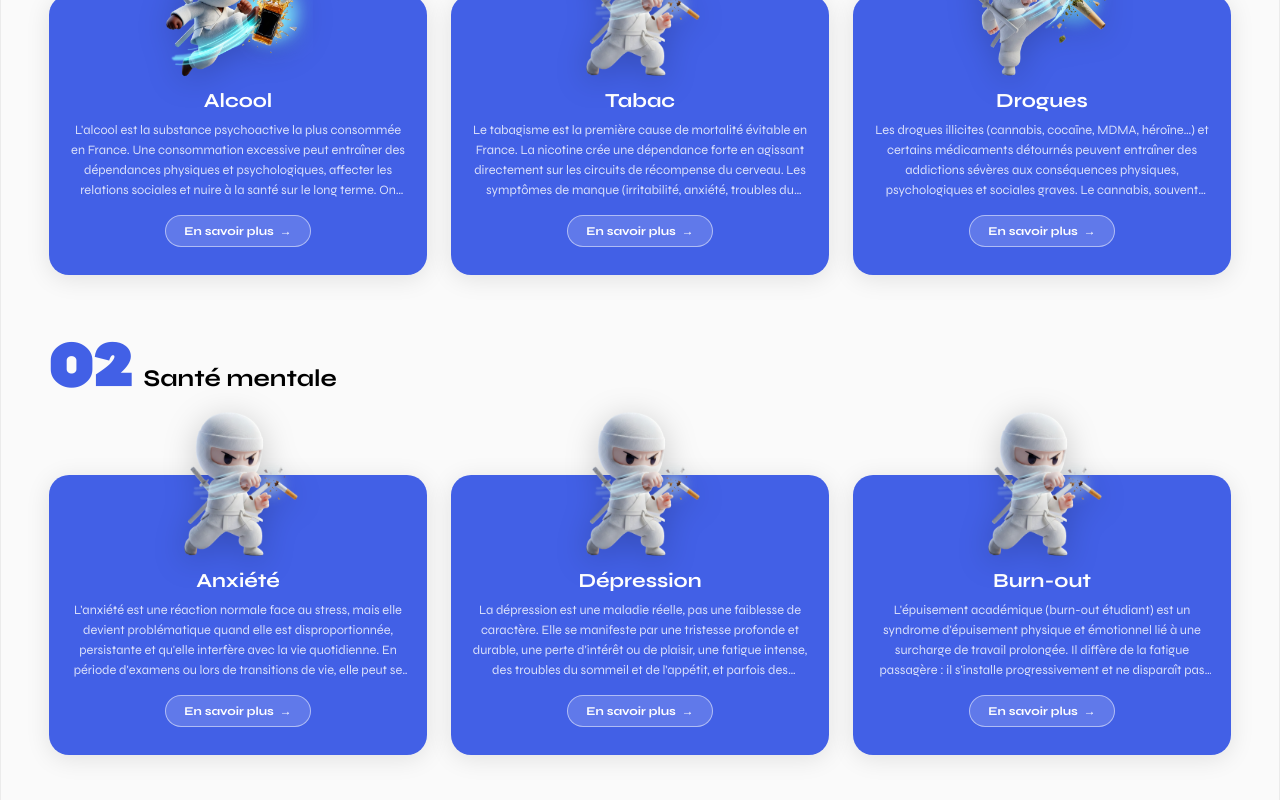
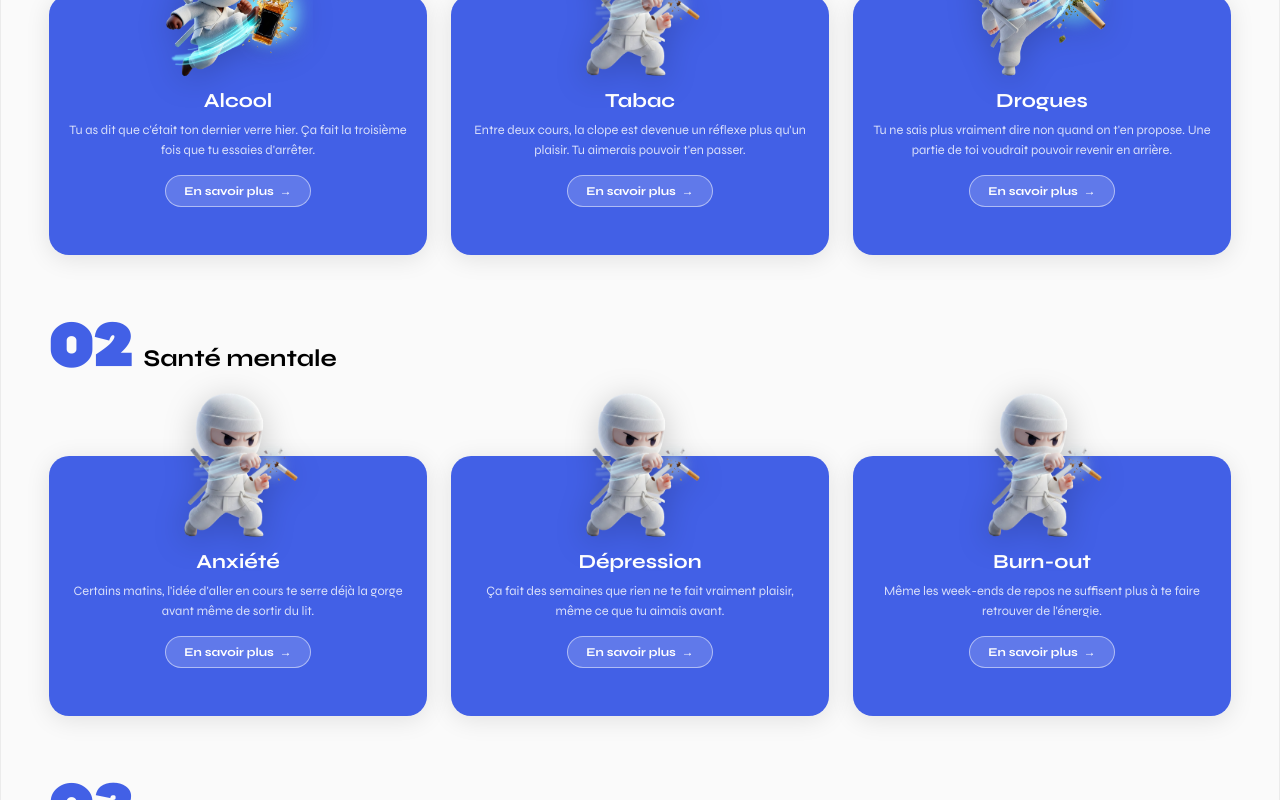
Before and after one commit to S-T-L/Safe-Campus-front, a Nuxt app: page / in a window 1280 px wide. Shown: the part 820-1620 px from the top of the page. Built offline with nearby package versions, Linux system fonts and the light colour scheme.

Commit message:
refactor(nav): navigation vers les ressources via un slug lisible. - renommage de la route [id].vue en [slug].vue - recherche de la ressource par slug plutot que par id numerique - CardItem pointe vers /ressources/:theme/:slug et affiche l'accroche (hook)

```diff
--- a/app/components/CardItem.vue
+++ b/app/components/CardItem.vue
@@ -7,12 +7,12 @@ defineProps({
 </script>
 
 <template>
-  <NuxtLink :to="`/ressources/${themeId}/${item.id}`" class="card-item" :style="{ '--theme-color': color }">
+  <NuxtLink :to="`/ressources/${themeId}/${item.slug}`" class="card-item" :style="{ '--theme-color': color }">
     <div class="card-ninja">
       <img :src="item.ninja" :alt="item.title" class="ninja-img" />
     </div>
     <h3 class="card-title">{{ item.title }}</h3>
-    <p class="card-desc">{{ item.description }}</p>
+    <p class="card-desc">{{ item.hook }}</p>
     <span class="card-more-btn">
       En savoir plus
       <span class="btn-arrow">→</span>
--- a/app/pages/ressources/[theme]/[id].vue
+++ b/app/pages/ressources/[theme]/[slug].vue
@@ -9,7 +9,7 @@ const route = useRoute()
 const router = useRouter()
 
 const theme = themes.find(t => t.id === route.params.theme)
-const item = theme?.items.find(i => String(i.id) === route.params.id)
+const item = theme?.items.find(i => i.slug === route.params.slug)
 
 if (!theme || !item) {
   throw createError({ statusCode: 404, statusMessage: 'Ressource introuvable' })
```
